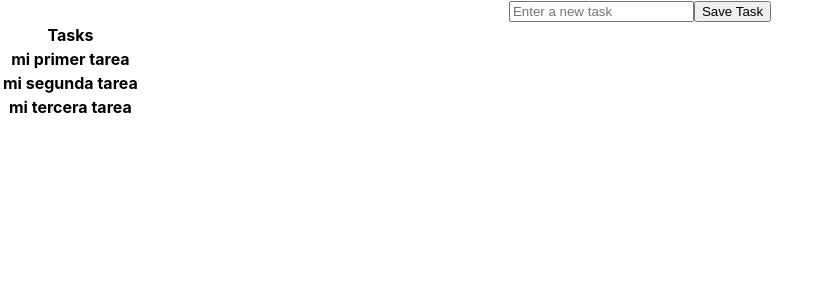
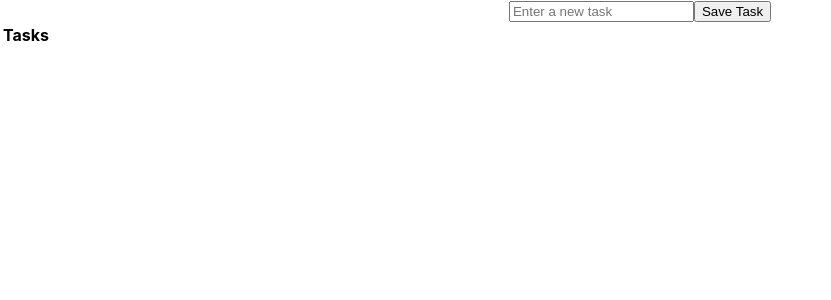
Before and after one commit to llatzer-dev/react-taskapp-localstorage, a React (Create React App) app: page / in a window 1280 px wide. Shown: the top 300 px of the page, without its empty margins (0-831 px from the left). Built offline with nearby package versions, Linux system fonts and the light colour scheme.

Commit message:
LocalStorage

```diff
--- a/src/App.js
+++ b/src/App.js
@@ -1,20 +1,27 @@
 /* eslint-disable no-unused-vars */
-import { useState } from "react";
+import { useState, useEffect } from "react";
 import "./App.css";
 import { TaskCreator } from "./components/TaskCreator";
 
 function App() {
-  const [tasksItems, setTasksItems] = useState([
-    { name: "mi primer tarea", done: false },
-    { name: "mi segunda tarea", done: false },
-    { name: "mi tercera tarea", done: false },
-  ]);
+  const [tasksItems, setTasksItems] = useState([]);
 
   const createNewTask = (taskName) => {
     if (!tasksItems.find((task) => task.name === taskName)) {
       setTasksItems([...tasksItems, { name: taskName, done: false }]);
     }
   };
+
+  useEffect(() => {
+    let data = localStorage.getItem("tasks");
+    if (data) {
+      setTasksItems(JSON.parse(data));
+    }
+  }, []);
+
+  useEffect(() => {
+    localStorage.setItem("tasks", JSON.stringify(tasksItems));
+  }, [tasksItems]);
 
   return (
     <div className="App">
@@ -28,7 +35,7 @@ function App() {
         </thead>
         <tbody>
           {tasksItems.map((task) => (
-            <tr key={task.ma}>
+            <tr key={task.name}>
               <th>{task.name}</th>
             </tr>
           ))}
--- a/src/index.js
+++ b/src/index.js
@@ -6,7 +6,5 @@ import App from './App';
 const root = ReactDOM.createRoot(document.getElementById('root'));
 
 root.render(
-  <React.StrictMode>
-    <App />
-  </React.StrictMode>
+  <App />
 );
```
